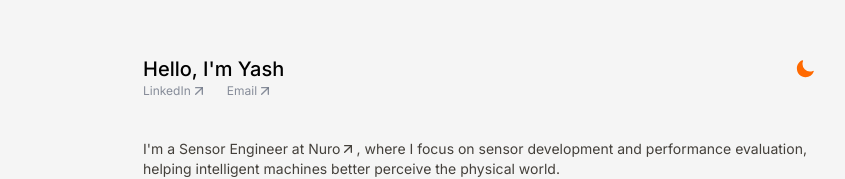
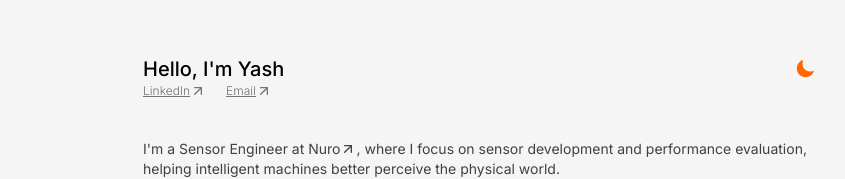
Before and after one commit to yashmandlik/portfolio, a Next.js app: page / in a window 1280 px wide. Shown: the part 145-324 px from the top of the page, without its empty margins (161-1006 px from the left). Built offline with nearby package versions, Linux system fonts and the light colour scheme.

Commit message:
layout updates 2

```diff
--- a/src/app/introduction.tsx
+++ b/src/app/introduction.tsx
@@ -13,12 +13,12 @@ const Introduction = ()  => {
           <ThemeToggle />
         </div>
       </div>
-      <div className="flex text-xs text-gray-500/80 items-center space-x-5">
+      <div className="flex text-xs font-light text-stone-500 items-center space-x-5">
         <div>
-          <Link href={"https://www.linkedin.com/in/yashmandlik/"} target="_blank" className="inline-flex items-center hover:bg-gray-400/30 rounded transition duration-700 ease-in-out"> LinkedIn <LuArrowUpRight className="text-base"/></Link>
+          <Link href={"https://www.linkedin.com/in/yashmandlik/"} target="_blank" className="inline-flex underline items-center hover:bg-gray-400/30 rounded transition duration-700 ease-in-out"> LinkedIn <LuArrowUpRight className="text-base"/></Link>
         </div>
         <div>
-          <Link href={"mailto:yashmandlik.work@gmail.com"} className="inline-flex hover:bg-gray-400/30 rounded transition duration-700 ease-in-out"> Email <LuArrowUpRight className="text-base"/> </Link>
+          <Link href={"mailto:yashmandlik.work@gmail.com"} className="inline-flex underline hover:bg-gray-400/30 rounded transition duration-700 ease-in-out"> Email <LuArrowUpRight className="text-base"/> </Link>
         </div>
       </div>
     </div>
```
